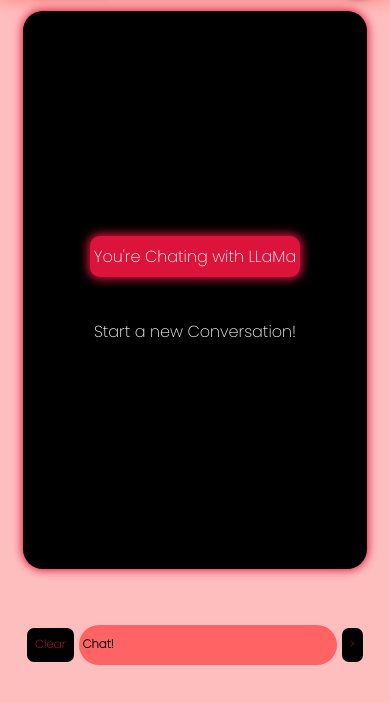
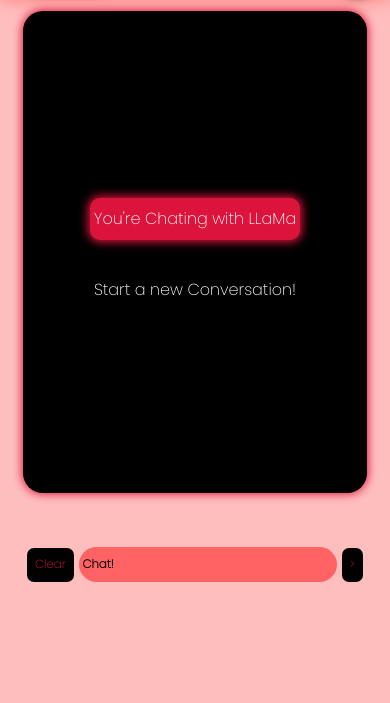
Before and after one commit to MeshachDev/Kaelu, a plain HTML site: page index.html in a window 390 px wide. Shown: the part 51-754 px from the top of the page. Drawn offline with Linux system fonts and the light colour scheme.

Commit message:
Update style.css

```diff
--- a/style.css
+++ b/style.css
@@ -275,7 +275,7 @@
 }
 
 .chat_box{
-  max-height: 80%;
+  max-height: 70%;
 
 #bottom-bar-add-btn,
 #bottom-bar-send-btn{
```
